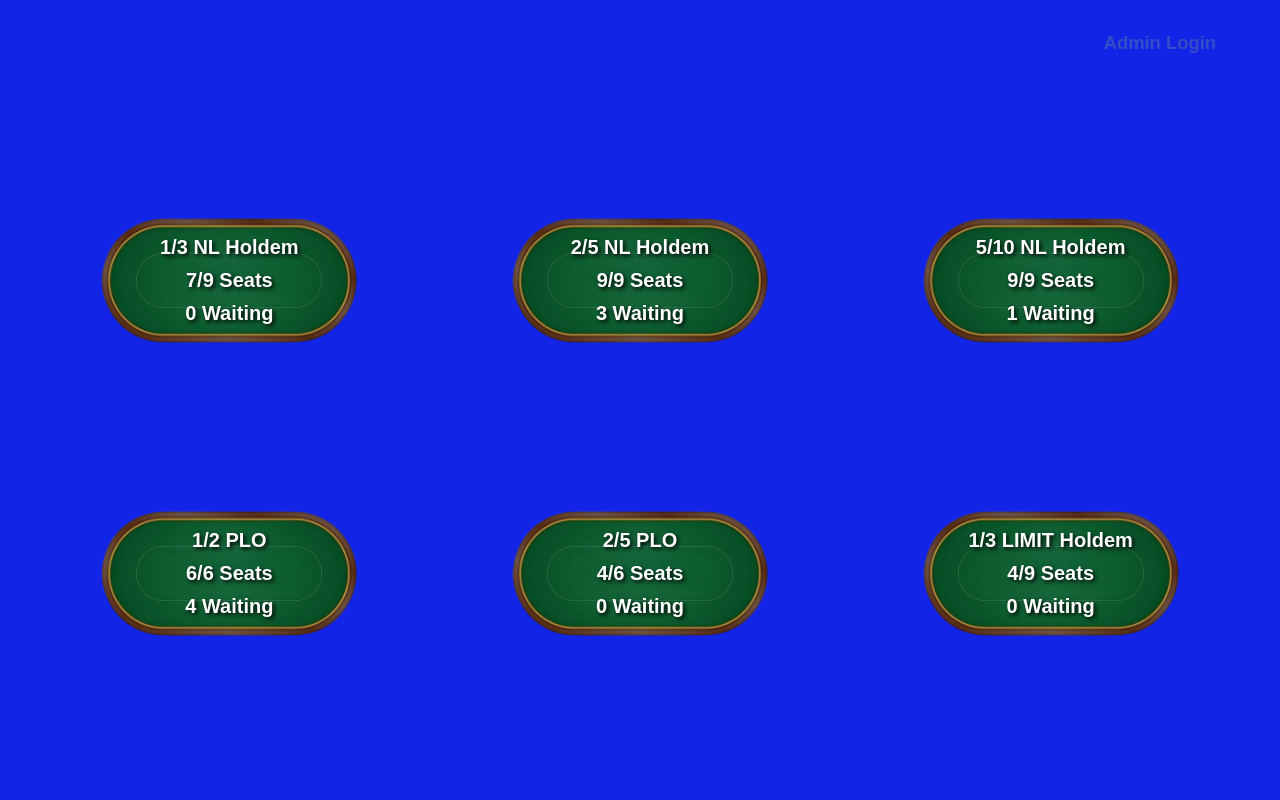
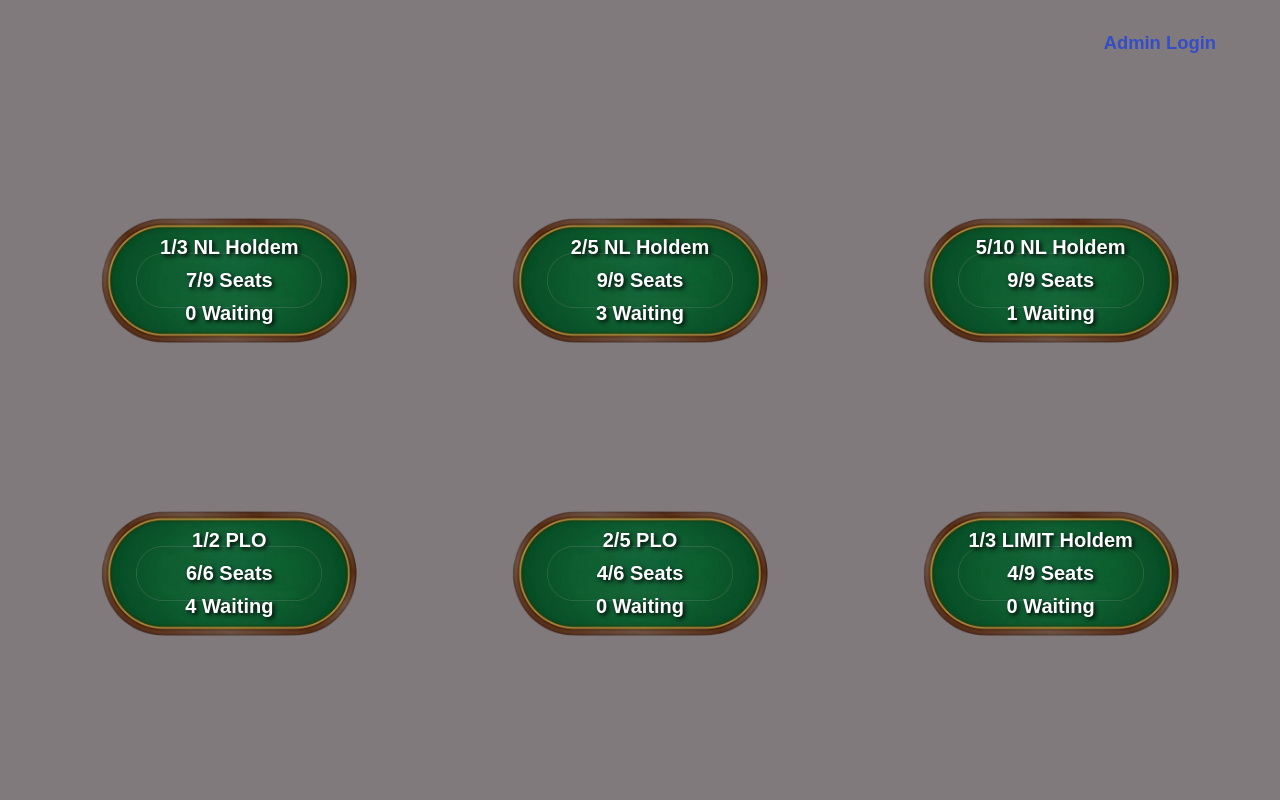
Before and after one commit to mgvero-ivy/SDEV_220_Final_Project_TeamBlackjack, a Flask app: page / in a window 1280 px wide. Run offline with Flask 3, Linux system fonts and the light colour scheme.

Commit message:
Change background color in style.css

```diff
--- a/final-project/static/style.css
+++ b/final-project/static/style.css
@@ -6,7 +6,7 @@ body {
     margin: 0;
     min-height: 100vh;
     font-family: Arial, Helvetica, sans-serif;
-    background-color: #1224E5;
+    background-color: #807a7c;
 }
 
 header {
```
